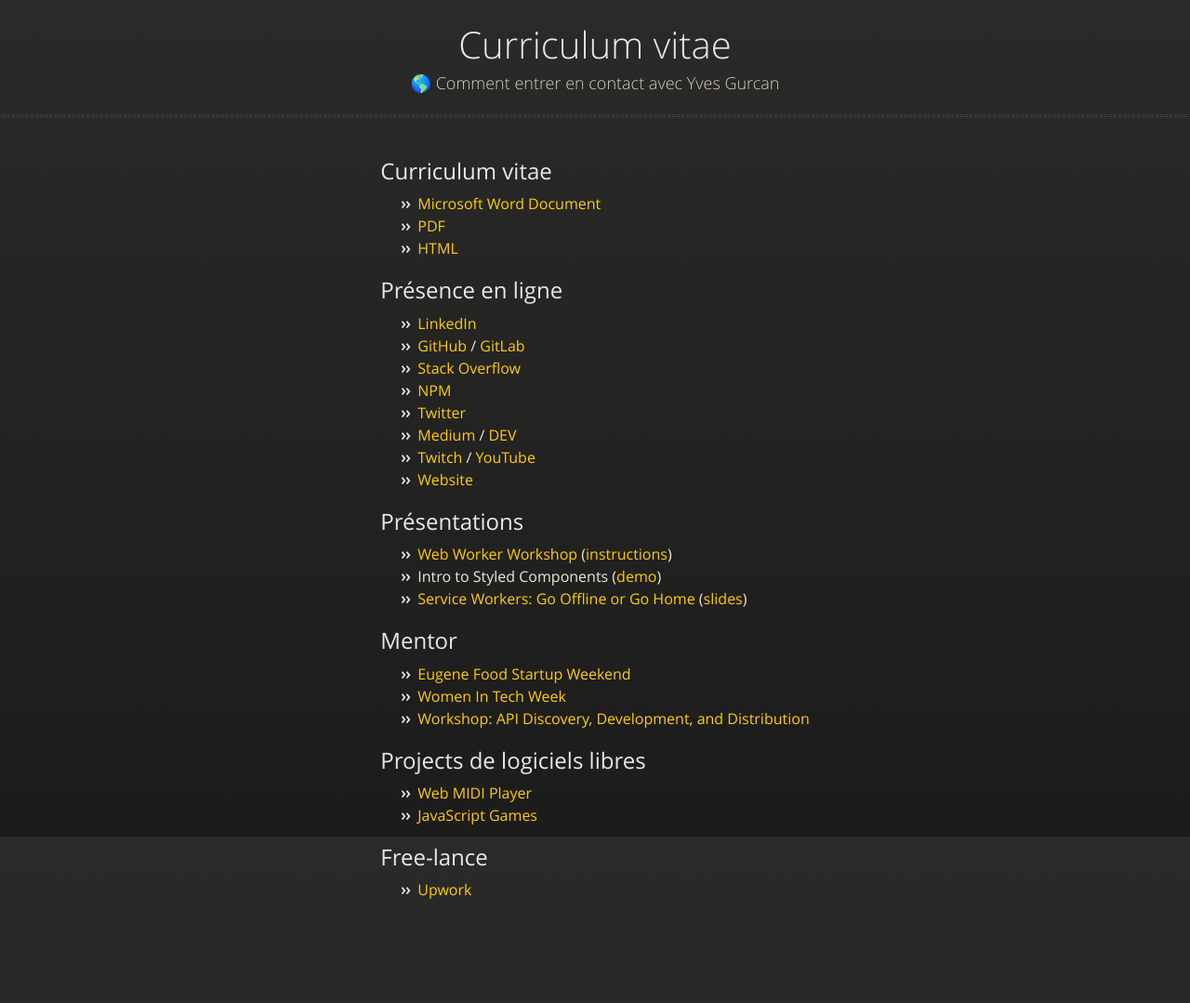
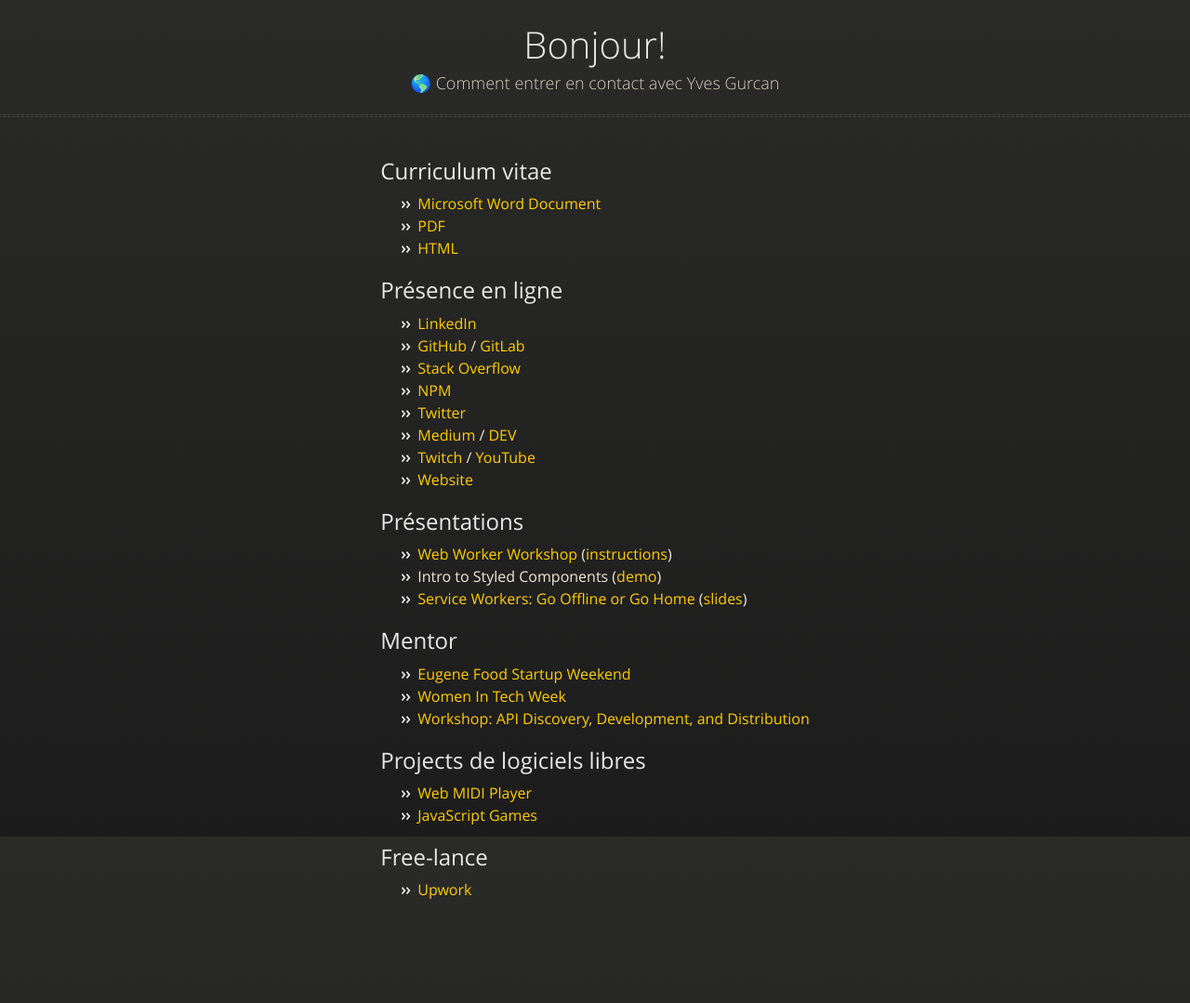
Before and after one commit to yvesgurcan/connect, a Jekyll site: the page built from FR.md, in a window 1280 px wide. Shown: the whole page at 93% size. Built offline with Jekyll 4.4.1, drawn with Linux system fonts in a browser that asks for light colours; our own code applies the rules of GitHub Pages for plain Markdown files; the repository's description, which GitHub fills in, is left out.

Commit message:
fix order for title

```diff
--- a/_layouts/default.html
+++ b/_layouts/default.html
@@ -14,7 +14,7 @@
   <body>
       <section>
         <div id="title">
-          <h1>{{ page.title | site.title | default: site.github.repository_name }}</h1>
+          <h1>{{ site.title | page.title | default: site.github.repository_name }}</h1>
           <p>{{ page.description | site.description | default: site.github.project_tagline }}</p>
           <hr>
         </div>
```
